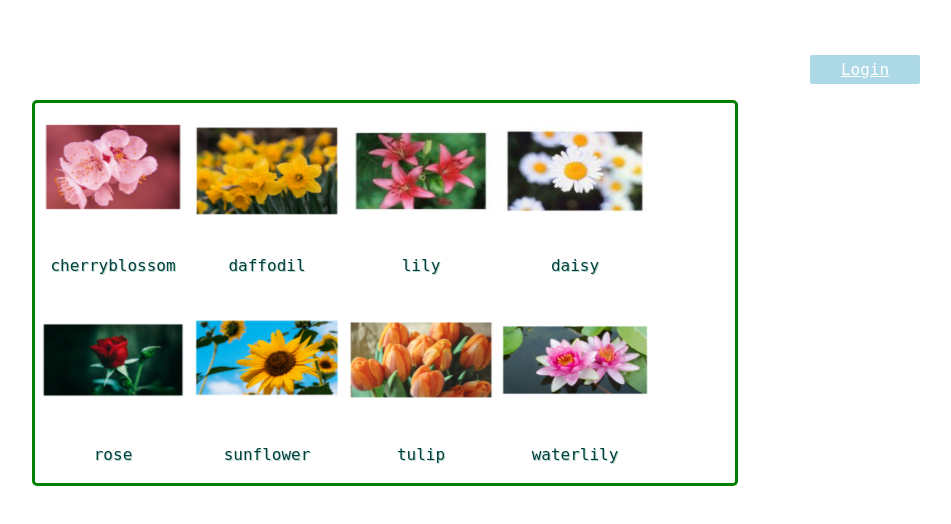
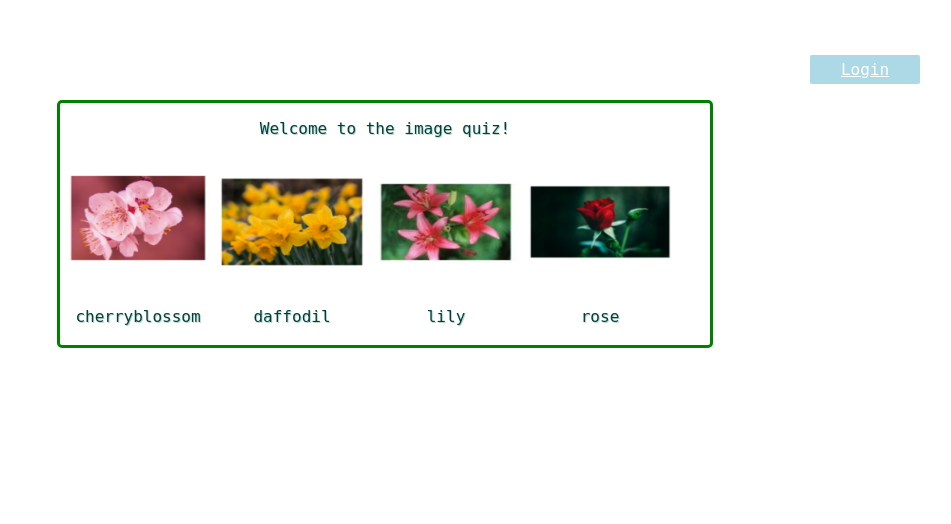
Before and after one commit to EujinKo/imagequiz, a React (Create React App) app: page / in a window 1280 px wide. Shown: the top 524 px of the page, without its empty margins (255-1206 px from the left). Built offline with nearby package versions, Linux system fonts and the light colour scheme.

Commit message:
last commit

```diff
--- a/src/ServerInterface/entries.js
+++ b/src/ServerInterface/entries.js
@@ -16,6 +16,21 @@ let entries = [
                     imgSrc: './quiz_images/Cat.jpg',
                     answer: 'Cat',
                     choices: ['Dog','Cat','Zebra','Otter']
+                },
+                {
+                    imgSrc: './quiz_images/Tiger.jpg',
+                    answer: 'Tiger',
+                    choices: ['Otter','Squirrel','Rabbit','Tiger']
+                },
+                {
+                    imgSrc: './quiz_images/Wallet.jpg',
+                    answer: 'Wallet',
+                    choices: ['Wallet','Squirrel','Rabbit','Coffee']
+                },
+                {
+                    imgSrc: './quiz_images/Zebra.jpg',
+                    answer: 'Zebra',
+                    choices: ['Otter','Squirrel','Zebra','Coffee']
                 }
             ]
         },
@@ -36,6 +51,20 @@ let entries = [
                     imgSrc: './quiz_images/Dog.jpg',
                     answer: 'Dog',
                     choices: ['Dog','Cat','Zebra','Coffee']
+                },                {
+                    imgSrc: './quiz_images/Raccoon.jpg',
+                    answer: 'Raccoon',
+                    choices: ['Raccoon','MusicBox','Rabbit','Coffee']
+                },
+                {
+                    imgSrc: './quiz_images/Slipper.jpg',
+                    answer: 'Slipper',
+                    choices: ['Otter','MusicBox','Rabbit','Slipper']
+                },
+                {
+                    imgSrc: './quiz_images/Squirrel.jpg',
+                    answer: 'Squirrel',
+                    choices: ['Otter','Squirrel','Rabbit','Coffee']
                 }
             ]
         },
@@ -56,7 +85,7 @@ let entries = [
                     imgSrc: './quiz_images/Light.jpg',
                     answer: 'Light',
                     choices: ['Light','Cat','Zebra','Coffee']
-                }
+                },
             ]
         },
         {
@@ -76,13 +105,7 @@ let entries = [
                     imgSrc: './quiz_images/Mouse.jpg',
                     answer: 'Mouse',
                     choices: ['Mouse','Cat','Zebra','Coffee']
-                }
-            ]
-        },
-        {
-            number: 4,
-            quizzes: [
-                {
+                },                {
                     imgSrc: './quiz_images/MusicBox.jpg',
                     answer: 'MusicBox',
                     choices: ['Mouse','Cat','MusicBox','Coffee']
@@ -99,66 +122,7 @@ let entries = [
                 }
             ]
         },
-        {
-            number: 5,
-            quizzes: [
-                {
-                    imgSrc: './quiz_images/Peacock.jpg',
-                    answer: 'Peacock',
-                    choices: ['Otter','MusicBox','Peacock','Coffee']
-                },
-                {
-                    imgSrc: './quiz_images/Prairiedog.jpg',
-                    answer: 'Prairiedog',
-                    choices: ['Otter','MusicBox','Zebra','Prairiedog']
-                },
-                {
-                    imgSrc: './quiz_images/Rabbit.jpg',
-                    answer: 'Rabbit',
-                    choices: ['Otter','MusicBox','Rabbit','Coffee']
-                }
-            ]
-        },
-        {
-            number: 6,
-            quizzes: [
-                {
-                    imgSrc: './quiz_images/Raccoon.jpg',
-                    answer: 'Raccoon',
-                    choices: ['Raccoon','MusicBox','Rabbit','Coffee']
-                },
-                {
-                    imgSrc: './quiz_images/Slipper.jpg',
-                    answer: 'Slipper',
-                    choices: ['Otter','MusicBox','Rabbit','Slipper']
-                },
-                {
-                    imgSrc: './quiz_images/Squirrel.jpg',
-                    answer: 'Squirrel',
-                    choices: ['Otter','Squirrel','Rabbit','Coffee']
-                }
-            ]
-        },
-        {
-            number: 7,
-            quizzes: [
-                {
-                    imgSrc: './quiz_images/Tiger.jpg',
-                    answer: 'Tiger',
-                    choices: ['Otter','Squirrel','Rabbit','Tiger']
-                },
-                {
-                    imgSrc: './quiz_images/Wallet.jpg',
-                    answer: 'Wallet',
-                    choices: ['Wallet','Squirrel','Rabbit','Coffee']
-                },
-                {
-                    imgSrc: './quiz_images/Zebra.jpg',
-                    answer: 'Zebra',
-                    choices: ['Otter','Squirrel','Zebra','Coffee']
-                }
-            ]
-        }
+
 ]
 
 export default entries;
--- a/src/components/Home.css
+++ b/src/components/Home.css
@@ -12,11 +12,13 @@ img{
     float: center;
     text-align: center;
     margin: 100px;
-    width: 700px;
+    width: 650px;
     margin-right: auto;
     margin-left: auto;
     border: 3px solid green;
     border-radius: 5px 5px 5px 5px;
+    align-items: center;
+
 }
 
 .MyButton{
--- a/src/components/Home.js
+++ b/src/components/Home.js
@@ -34,6 +34,7 @@ class Home extends React.Component {
     body = () => {
         return (
             <div className="flowerTable">
+                <p>Welcome to the image quiz!</p>
                 <table>
                     <tbody>
                         <tr>
@@ -64,43 +65,9 @@ class Home extends React.Component {
                             <td>
                                 <div>
                                     <Link to={this.getPathWithCursor(3)}>
-                                        <img src={daisy} alt="daisy"/>
-                                    </Link>
-                                    <p>daisy</p>
-                                </div>
-                            </td>
-                        </tr>
-                        <tr>
-                            <td>
-                                <div>
-                                    <Link to={this.getPathWithCursor(4)}>
                                         <img src={rose} alt="rose"/>
                                     </Link>
                                     <p>rose</p>
-                                </div>
-                            </td>
-                            <td>
-                                <div>
-                                    <Link to={this.getPathWithCursor(5)}>
-                                        <img src={sunflower} alt="sunflower"/>
-                                    </Link>
-                                    <p>sunflower</p>
-                                </div>
-                            </td>
-                            <td>
-                                <div>
-                                    <Link to={this.getPathWithCursor(6)}>
-                                        <img src={tulip} alt="tulip"/>
-                                    </Link>
-                                    <p>tulip</p>
-                                </div>
-                            </td>
-                            <td>
-                                <div>
-                                    <Link to={this.getPathWithCursor(7)}>
-                                        <img src={waterlily} alt="waterlily"/>
-                                    </Link>
-                                    <p>waterlily</p>
                                 </div>
                             </td>
                         </tr>
@@ -142,6 +109,7 @@ class Home extends React.Component {
                     :<Link className='MyButton' to='/login'>Login</Link>}
 
                 </div>
+
                 {this.body()}
             </div>
         );
--- a/src/components/Quiz.js
+++ b/src/components/Quiz.js
@@ -103,11 +103,14 @@ class Quiz extends React.Component {
                 <Redirect to= {from} />
             );
         }
-        if(this.state.cursor_quiz == 3){
+        if(this.state.entries.length != 0 ){
+            var length = this.state.entries[this.state.cursor].quizzes.length;
+
+            if(this.state.cursor_quiz == length){
                 return(
                     <div className="flowerTable">
                         <br/><br/>
-                    <label>Total Score: (current score:{this.state.score}/{3})</label>
+                        <label>Total Score: (current score:{this.state.score}/{length})</label>
                         <br/>
                         <label>Would you like to play again?</label>
                         <br/>
@@ -123,7 +126,7 @@ class Quiz extends React.Component {
                     <div className="loginButton">
                         {this.state.username}
                         <br/>
-                    (current score:{this.state.score}/{3})
+                        (current score:{this.state.score}/{length})
                     </div>
                     <div>
                         {this.bodyQuiz()}
@@ -131,6 +134,10 @@ class Quiz extends React.Component {
                 </div>
             );
         }
+        return(
+            <div>Page is loading</div>
+        );
+    }
 }
 
 
```
Lines whose indentation alone changed are shown as unchanged.
